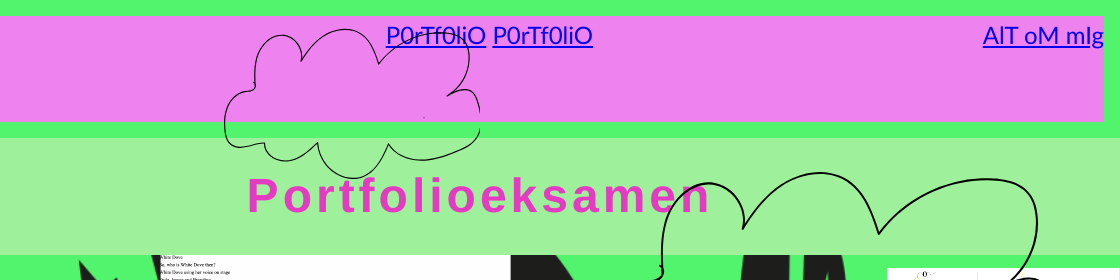
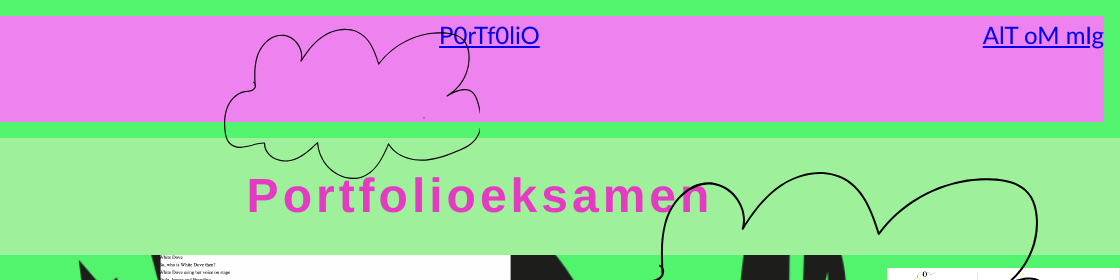
Before and after one commit to miedue/portfolio_eksamen1, a plain HTML site: page index.html in a window 1280 px wide. Shown: the top 280 px of the page, 160-1280 px from the left. Drawn offline with Linux system fonts and the light colour scheme.

Commit message:
fjernet a tag fra index.html

```diff
--- a/index.html
+++ b/index.html
@@ -19,7 +19,7 @@
         </li>
         <li>
           <a href="side2.html">P0rTf0liO</a>
-          <a href="side2.html">P0rTf0liO</a>
+
 
         </li>
         <li>
```
Also changed, not shown: 1 other file.
